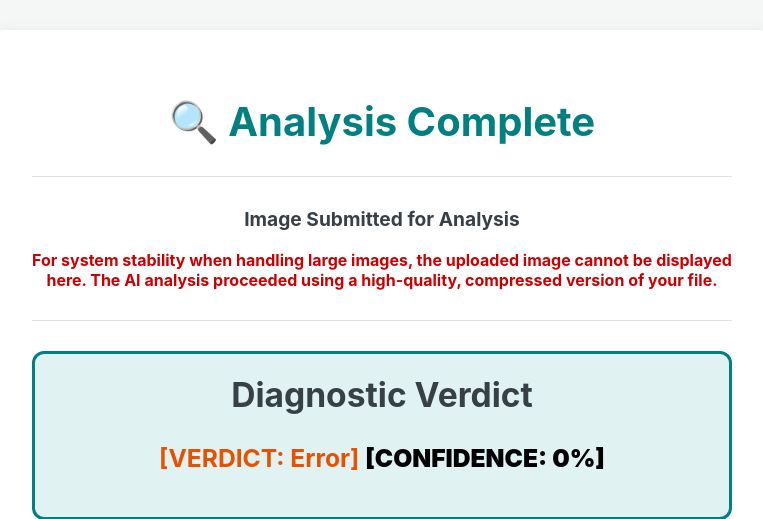
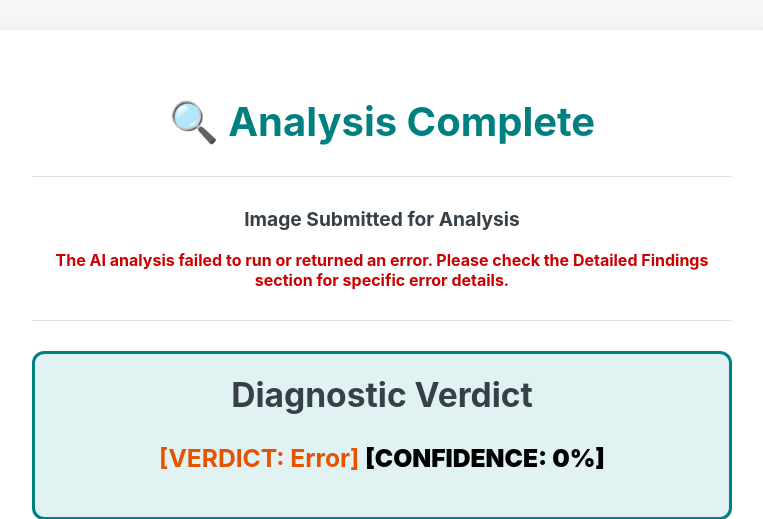
Before and after one commit to uplandsgit/tubercheck, a Flask app: page /results in a window 1280 px wide. Shown: the top 519 px of the page, without its empty margins (258-1021 px from the left). Run offline with Flask 3, Linux system fonts and the light colour scheme; some libraries are stand-ins or nearby versions.

Commit message:
Update results.html

```diff
--- a/templates/results.html
+++ b/templates/results.html
@@ -13,16 +13,6 @@
 
         <section class="ai-verdict">
 
-            <!-- SECTION 1: DISPLAY ANALYZED IMAGE - REMOVED DUE TO SIZE CONSTRAINTS -->
-            <div class="analyzed-image-container">
-                <h3>Image Submitted for Analysis</h3>
-                <!-- Simple message replacing the image display -->
-                <p class="recommendation-note error-message">
-                    For system stability when handling large images, the uploaded image cannot be displayed here. The AI analysis proceeded using a high-quality, compressed version of your file.
-                </p>
-            </div>
-            <hr>
-
             <!-- Use Jinja to split the single result string into two parts based on the separator added in app.py -->
             {% set parts = result.split('---SEPARATOR---') %}
             {% set verdict_line = parts[0] if parts|length > 0 else 'Error: Verdict Missing' %}
@@ -35,6 +25,25 @@
             {% elif 'Gall Disease Not Present' in verdict_line %}
                 {% set verdict_class = 'verdict-not-present' %}
             {% endif %}
+
+            <!-- SECTION 1: IMAGE STATUS - ONLY SHOW MESSAGE IF ANALYSIS FAILED (verdict_class == 'verdict-error') -->
+            <div class="analyzed-image-container">
+                <h3>Image Submitted for Analysis</h3>
+
+                {% if verdict_class == 'verdict-error' %}
+                    <!-- Show error message if the analysis itself failed. -->
+                    <p class="recommendation-note error-message">
+                        The AI analysis failed to run or returned an error. Please check the Detailed Findings section for specific error details.
+                    </p>
+                {% else %}
+                    <!-- If analysis succeeded, simply inform the user the image was processed without displaying the stability disclaimer. -->
+                    <p class="disclaimer">
+                        Image submitted successfully and processed by AI.
+                    </p>
+                {% endif %}
+            </div>
+            <hr>
+
 
             {# Wrap the CONFIDENCE part in a class for styling (black color) #}
             {% set wrapped_verdict = verdict_line | replace('[CONFIDENCE:', '<span class="confidence-score">[CONFIDENCE:') | replace('%]', '%]</span>') %}
```
